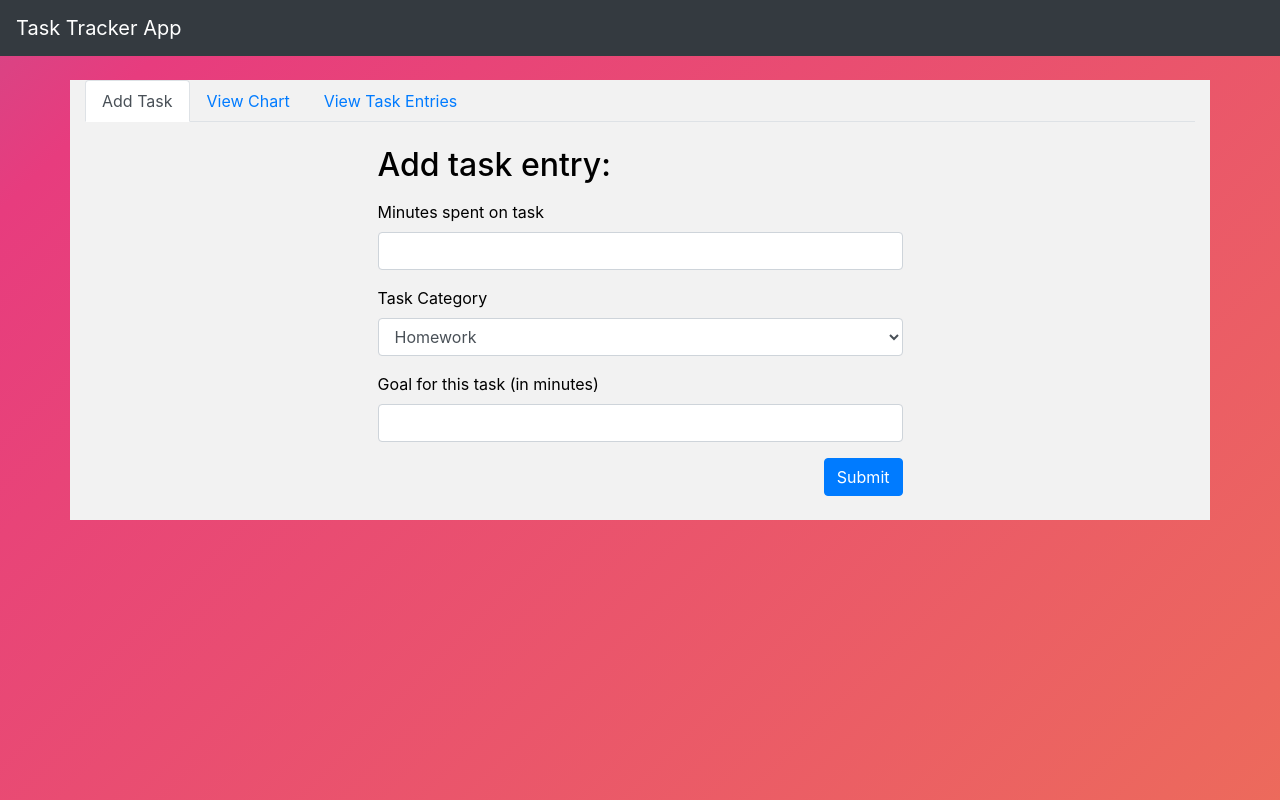
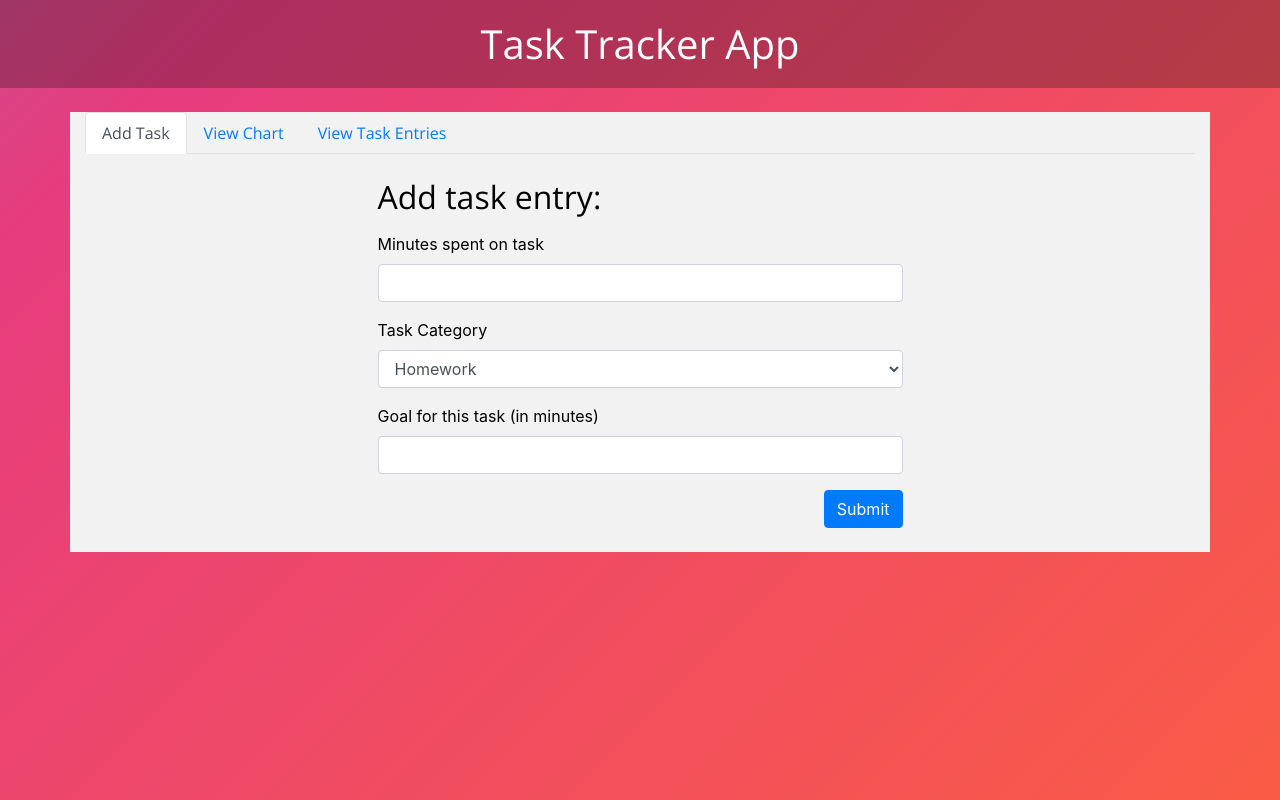
Before and after one commit to scottbickell/project2, a Node server app: page / in a window 1280 px wide. Run offline with Node 20, Linux system fonts and the light colour scheme; data that the repository does not hold is empty; some libraries are stand-ins or nearby versions.

Commit message:
Modify color palatte

```diff
--- a/public/js/chart.js
+++ b/public/js/chart.js
@@ -27,11 +27,11 @@ $(document).ready(function () {
                     labels: taskDateArr,
                     datasets: [{
                         label: "Task Minutes",
-                        backgroundColor: "rgba(42, 212, 158, 0.75)",
+                        backgroundColor: "rgba(35, 166, 213, 0.75)",
                         data: taskMinutesArr
                     }, {
                         label: "Task Goal",
-                        backgroundColor: "rgba(204, 102, 0, 0.75)",
+                        backgroundColor: "rgba(246, 106, 30, 0.75)",
                         data: taskGoalArr
                     }]
                 },
--- a/public/styles/custom.css
+++ /dev/null
@@ -1,59 +0,0 @@
-
-
-.container {
-    background-color: #f2f2f2;
-}
-
-
-.form-group {
-    color: black;
-}
-
-#view-tasks {
-    color: #000000;
-}
-
-body {
-	color: #fff;
-	background: linear-gradient(-45deg, #EE7752, #E73C7E, #23A6D5, #23D5AB);
-	background-size: 400% 400%;
-	-webkit-animation: Gradient 15s ease infinite;
-	-moz-animation: Gradient 15s ease infinite;
-	animation: Gradient 15s ease infinite;
-}
-
-@-webkit-keyframes Gradient {
-	0% {
-		background-position: 0% 50%
-	}
-	50% {
-		background-position: 100% 50%
-	}
-	100% {
-		background-position: 0% 50%
-	}
-}
-
-@-moz-keyframes Gradient {
-	0% {
-		background-position: 0% 50%
-	}
-	50% {
-		background-position: 100% 50%
-	}
-	100% {
-		background-position: 0% 50%
-	}
-}
-
-@keyframes Gradient {
-	0% {
-		background-position: 0% 50%
-	}
-	50% {
-		background-position: 100% 50%
-	}
-	100% {
-		background-position: 0% 50%
-	}
-}
--- /dev/null
+++ b/public/styles/styles.css
@@ -0,0 +1,85 @@
+h1,
+h2,
+h3,
+h4,
+h5,
+h6,
+p,
+li,
+a {
+    font-family: 'Open Sans', sans-serif;
+}
+
+h1 {
+    text-align: center;
+    background: rgba(0, 0, 0, 0.25);
+    padding: .5em;
+}
+
+h1 a {
+    color: #ffffff;
+}
+
+.container {
+    background-color: #f2f2f2;
+}
+
+
+.form-group {
+    color: black;
+}
+
+#view-tasks {
+    color: #000000;
+}
+
+body {
+    color: #fff;
+    background: linear-gradient(-45deg, #ff6633, #E73C7E, #23A6D5, #23D5AB);
+    background-size: 400% 400%;
+    -webkit-animation: Gradient 15s ease infinite;
+    -moz-animation: Gradient 15s ease infinite;
+    animation: Gradient 15s ease infinite;
+}
+
+@-webkit-keyframes Gradient {
+    0% {
+        background-position: 0% 50%
+    }
+
+    50% {
+        background-position: 100% 50%
+    }
+
+    100% {
+        background-position: 0% 50%
+    }
+}
+
+@-moz-keyframes Gradient {
+    0% {
+        background-position: 0% 50%
+    }
+
+    50% {
+        background-position: 100% 50%
+    }
+
+    100% {
+        background-position: 0% 50%
+    }
+}
+
+@keyframes Gradient {
+    0% {
+        background-position: 0% 50%
+    }
+
+    50% {
+        background-position: 100% 50%
+    }
+
+    100% {
+        background-position: 0% 50%
+    }
+}
--- a/views/index.handlebars
+++ b/views/index.handlebars
@@ -1,7 +1,4 @@
-<!--Nav bar -->
-<nav class="navbar navbar-expand navbar-dark bg-dark static-top">
-    <a class="navbar-brand mr-1" href="/">{{msg}}</a>
-</nav>
+<h1><a href="/">{{msg}}</a></h1>
 
 <div class="container">
 
@@ -40,6 +37,7 @@
                                         <label for="task-category">Task Category</label>
                                         <select class="form-control" id="task-category">
                                             <option value="homework" selected>Homework</option>
+                                            {{!-- More categories to be added. --}}
                                         </select>
                                     </div>
                                 </div>
--- a/views/layouts/main.handlebars
+++ b/views/layouts/main.handlebars
@@ -8,8 +8,7 @@
     <meta name="viewport" content="width=device-width, initial-scale=1, shrink-to-fit=no">
     <link rel="stylesheet" href="https://maxcdn.bootstrapcdn.com/bootstrap/4.1.1/css/bootstrap.min.css">
     <link href="https://fonts.googleapis.com/css?family=Open+Sans:300,300i,400,400i,700,700i" rel="stylesheet">
-    <link href="styles/custom.css" rel="stylesheet">
-
+    <link href="styles/styles.css" rel="stylesheet">
     <title>Task Tracker App</title>
 </head>
 
```
